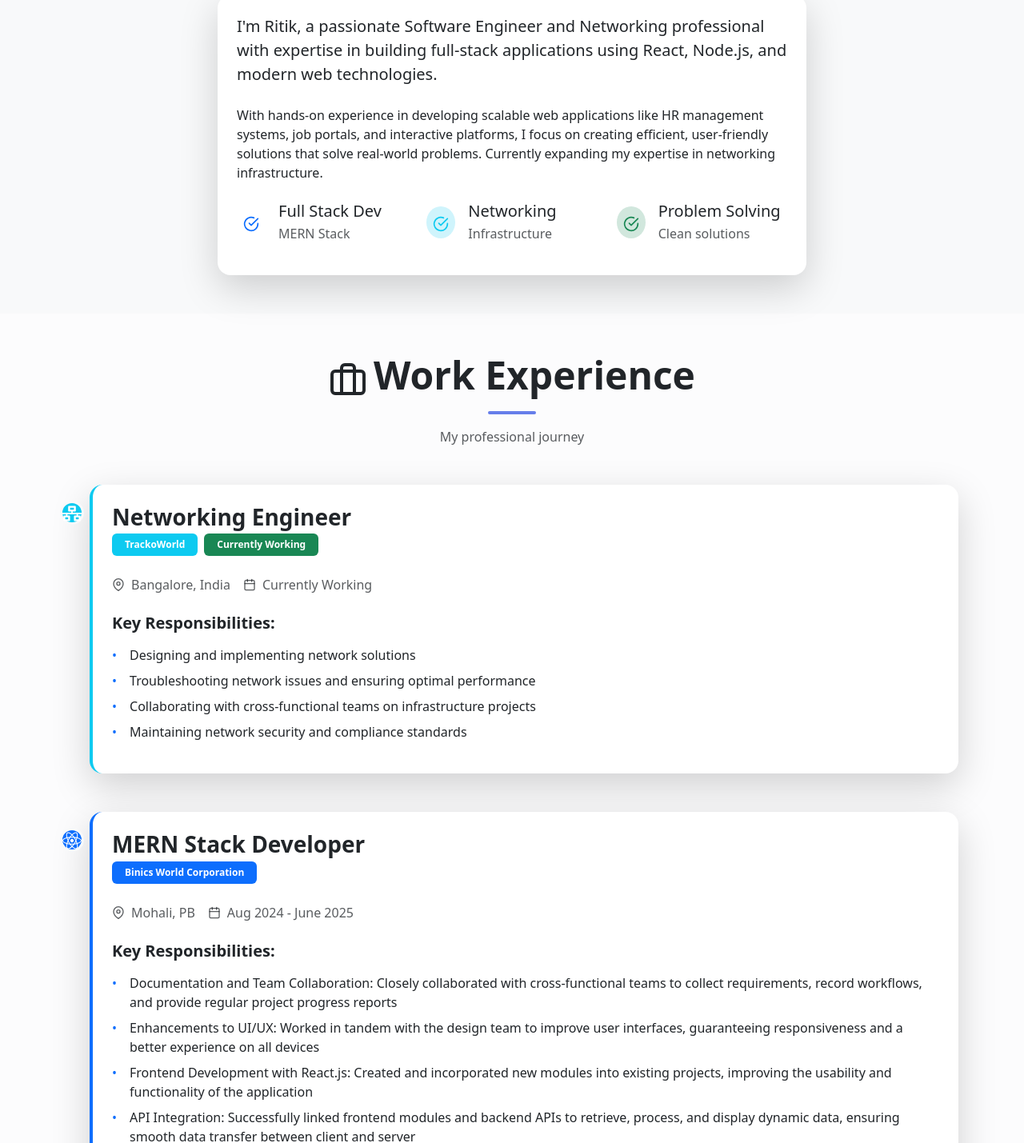
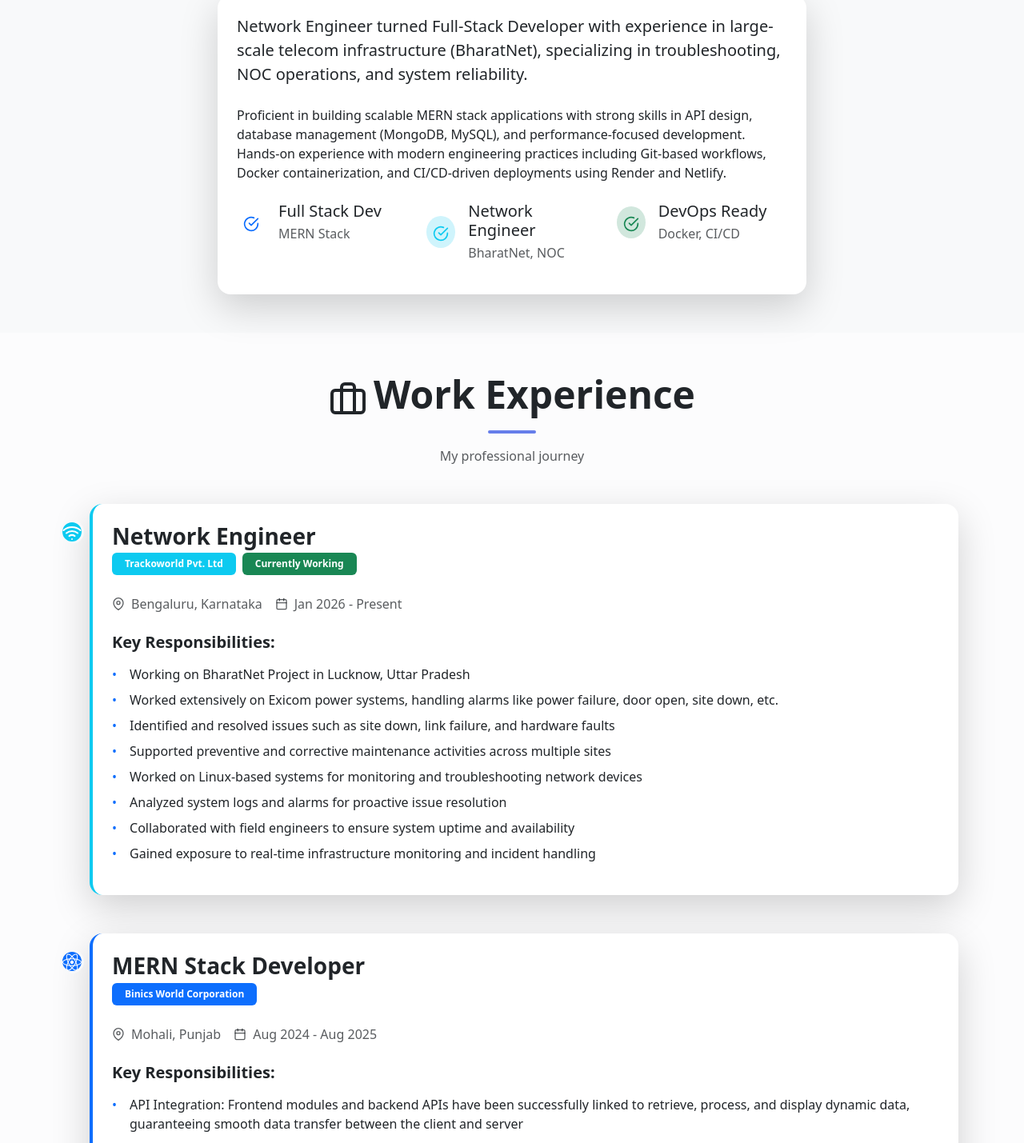
Before and after one commit to RITIKRAJGUPTA/PortfolioRRRGRitik, a React (Create React App) app in the folder client/: page / in a window 1280 px wide. Shown: the part 980-2409 px from the top of the page at 80% size. Built offline with nearby package versions, Linux system fonts and the light colour scheme.

Commit message:
Update App.js

```diff
--- a/client/src/App.js
+++ b/client/src/App.js
@@ -25,22 +25,24 @@ import {
   FiSend,
   FiEye,
   FiGitBranch,
-  FiServer,
-  FiDatabase,
   FiTrendingUp,
   FiCalendar,
   FiMapPin,
-  FiBriefcase as FiCase
+  FiBriefcase as FiCase,
+  FiShield,
+  FiWifi
 } from "react-icons/fi";
 
 import {
   FaReact,
   FaNodeJs,
-  FaJsSquare,
-  FaBootstrap,
   FaInstagram,
-  FaNetworkWired
+  FaDocker,
+  FaLinux,
 } from "react-icons/fa";
+
+import { SiMongodb, SiMysql, SiPostman, SiGit, SiCloudinary } from "react-icons/si";
+
 
 function App() {
   const [darkMode, setDarkMode] = useState(false);
@@ -86,35 +88,39 @@ function App() {
   };
 
   // Work Experience data
-  const experiences = [
+ const experiences = [
     {
-      company: "TrackoWorld",
-      location: "Bangalore, India",
-      position: "Networking Engineer",
-      period: "Currently Working",
-      icon: <FaNetworkWired size={24} />,
+      company: "Trackoworld Pvt. Ltd",
+      location: "Bengaluru, Karnataka",
+      position: "Network Engineer",
+      period: "Jan 2026 - Present",
+      icon: <FiWifi size={24} />,
       color: "info",
       responsibilities: [
-        "Designing and implementing network solutions",
-        "Troubleshooting network issues and ensuring optimal performance",
-        "Collaborating with cross-functional teams on infrastructure projects",
-        "Maintaining network security and compliance standards"
+        "Working on BharatNet Project in Lucknow, Uttar Pradesh",
+        "Worked extensively on Exicom power systems, handling alarms like power failure, door open, site down, etc.",
+        "Identified and resolved issues such as site down, link failure, and hardware faults",
+        "Supported preventive and corrective maintenance activities across multiple sites",
+        "Worked on Linux-based systems for monitoring and troubleshooting network devices",
+        "Analyzed system logs and alarms for proactive issue resolution",
+        "Collaborated with field engineers to ensure system uptime and availability",
+        "Gained exposure to real-time infrastructure monitoring and incident handling"
       ],
       current: true
     },
     {
       company: "Binics World Corporation",
-      location: "Mohali, PB",
+      location: "Mohali, Punjab",
       position: "MERN Stack Developer",
-      period: "Aug 2024 - June 2025",
+      period: "Aug 2024 - Aug 2025",
       icon: <FaReact size={24} />,
       color: "primary",
       responsibilities: [
-        "Documentation and Team Collaboration: Closely collaborated with cross-functional teams to collect requirements, record workflows, and provide regular project progress reports",
-        "Enhancements to UI/UX: Worked in tandem with the design team to improve user interfaces, guaranteeing responsiveness and a better experience on all devices",
-        "Frontend Development with React.js: Created and incorporated new modules into existing projects, improving the usability and functionality of the application",
-        "API Integration: Successfully linked frontend modules and backend APIs to retrieve, process, and display dynamic data, ensuring smooth data transfer between client and server",
-        "Code optimization and debugging: Identified and fixed problems in the existing codebase to guarantee effective operation and compliance with React.js coding best practices"
+        "API Integration: Frontend modules and backend APIs have been successfully linked to retrieve, process, and display dynamic data, guaranteeing smooth data transfer between the client and server",
+        "Code optimization and debugging: found and fixed problems in the current codebase to guarantee effective operation and compliance with React.js coding best practices",
+        "Used GitHub for version control and code management",
+        "Tested APIs using Postman and handled backend integration",
+        "Assisted in deploying applications and debugging production issues"
       ],
       current: false
     }
@@ -122,17 +128,22 @@ function App() {
 
   // Skills data
   const skills = [
+    { name: "MERN Stack", level: 88, icon: <FaReact size={20} /> },
+    { name: "MongoDB", level: 85, icon: <SiMongodb size={20} /> },
+    { name: "MySQL", level: 80, icon: <SiMysql size={20} /> },
     { name: "React.js", level: 90, icon: <FaReact size={20} /> },
     { name: "Node.js", level: 85, icon: <FaNodeJs size={20} /> },
-    { name: "MongoDB", level: 80, icon: <FiDatabase size={20} /> },
-    { name: "SQL", level: 75, icon: <FiServer size={20} /> },
-    { name: "JavaScript", level: 90, icon: <FaJsSquare size={20} /> },
-    { name: "Bootstrap", level: 85, icon: <FaBootstrap size={20} /> },
-    { name: "Networking", level: 70, icon: <FaNetworkWired size={20} /> },
+    { name: "Docker", level: 75, icon: <FaDocker size={20} /> },
+    { name: "Linux (Ubuntu, WSL)", level: 80, icon: <FaLinux size={20} /> },
+    { name: "Git & GitHub", level: 85, icon: <SiGit size={20} /> },
+    { name: "Router Troubleshooting", level: 85, icon: <FiWifi size={20} /> },
+    { name: "NOC Operations", level: 80, icon: <FiShield size={20} /> },
+    { name: "Postman", level: 85, icon: <SiPostman size={20} /> },
+    { name: "Cloudinary", level: 75, icon: <SiCloudinary size={20} /> },
   ];
 
   // Projects data
-    const projects = [
+  const projects = [
   {
     title: "HRMS",
     desc: "Built a complete HR platform to manage employee data, attendance, leave requests, and payroll with secure role-based access control.",
@@ -140,7 +151,8 @@ function App() {
     link: "https://rrghrmsbyritik.onrender.com",
     liveLinks: [
       { name: "Live 1", url: "https://rrghrmsbyritik.onrender.com" },
-      { name: "Live 2", url: "https://hrmsbyrrgritik-x1ub.onrender.com" }
+      { name: "Live 2", url: "https://hrmsbyrrgritik-x1ub.onrender.com"},
+      {name: "Docker Repo", url: "https://hub.docker.com/repositories/ritikrajgupta"}
     ],
     tags: ["Full Stack", "React", "Node.js"],
     icon: <FiUsers size={24} />,
@@ -178,6 +190,7 @@ function App() {
     icon: <FiCode size={24} />,
   },
 ];
+
 
   // Certifications data
   const certifications = [
@@ -220,7 +233,7 @@ function App() {
       />
 
       {/* Hero Section */}
-      <section
+       <section
         id="home"
         className="d-flex align-items-center justify-content-center text-center"
         style={{
@@ -250,10 +263,10 @@ function App() {
             </div>
             <h1 className="display-4 fw-bold mb-3">Ritik Raj Gupta</h1>
             <p className="lead mb-4" style={{ fontSize: "1.25rem", opacity: 0.9 }}>
-              Full Stack Developer & Networking Engineer
+              Network Engineer → Full-Stack Developer
             </p>
             <p className="mb-5" style={{ maxWidth: "600px", margin: "0 auto", opacity: 0.8 }}>
-              Passionate about creating elegant solutions to complex problems through clean code and modern technologies.
+              Network Engineer turned Full-Stack Developer with experience in large-scale telecom infrastructure (BharatNet), specializing in troubleshooting, NOC operations, and system reliability.
             </p>
 
             <div className="d-flex flex-wrap justify-content-center gap-3">
@@ -314,11 +327,10 @@ function App() {
             <Col lg={8} className="mx-auto">
               <div className={`p-4 rounded-4 ${darkMode ? 'bg-dark' : 'bg-white'} shadow-lg`}>
                 <p className="lead mb-4">
-                  I'm Ritik, a passionate Software Engineer and Networking professional with expertise in building full-stack applications using React, Node.js, and modern web technologies.
+                  Network Engineer turned Full-Stack Developer with experience in large-scale telecom infrastructure (BharatNet), specializing in troubleshooting, NOC operations, and system reliability.
                 </p>
                 <p className="mb-4">
-                  With hands-on experience in developing scalable web applications like HR management systems, job portals, and interactive platforms,
-                  I focus on creating efficient, user-friendly solutions that solve real-world problems. Currently expanding my expertise in networking infrastructure.
+                  Proficient in building scalable MERN stack applications with strong skills in API design, database management (MongoDB, MySQL), and performance-focused development. Hands-on experience with modern engineering practices including Git-based workflows, Docker containerization, and CI/CD-driven deployments using Render and Netlify.
                 </p>
                 <div className="row mt-4">
                   <div className="col-md-4 mb-3">
@@ -338,8 +350,8 @@ function App() {
                         <FiCheckCircle className="text-info" size={20} />
                       </div>
                       <div>
-                        <h5 className="mb-1">Networking</h5>
-                        <p className="text-muted mb-0">Infrastructure</p>
+                        <h5 className="mb-1">Network Engineer</h5>
+                        <p className="text-muted mb-0">BharatNet, NOC</p>
                       </div>
                     </div>
                   </div>
@@ -349,8 +361,8 @@ function App() {
                         <FiCheckCircle className="text-success" size={20} />
                       </div>
                       <div>
-                        <h5 className="mb-1">Problem Solving</h5>
-                        <p className="text-muted mb-0">Clean solutions</p>
+                        <h5 className="mb-1">DevOps Ready</h5>
+                        <p className="text-muted mb-0">Docker, CI/CD</p>
                       </div>
                     </div>
                   </div>
@@ -715,6 +727,60 @@ function App() {
           </Row>
         </Container>
       </section>
+       {/* Education Section - NEW */}
+      <section id="education" className={`py-5 ${darkMode ? 'bg-dark-subtle' : 'bg-light-subtle'}`}>
+        <Container>
+          <div className="text-center mb-5">
+            <h2 className="display-5 fw-bold mb-3">
+              <FiBriefcase className="me-2" />
+              Education
+            </h2>
+            <div className="underline mx-auto" style={{
+              width: "60px",
+              height: "4px",
+              background: darkMode ? "#0d6efd" : "#667eea",
+              borderRadius: "2px"
+            }}></div>
+          </div>
+
+          <Row className="g-4 justify-content-center">
+            <Col md={6}>
+              <div className={`p-4 rounded-4 ${darkMode ? 'bg-dark' : 'bg-white'} shadow-lg h-100`}>
+                <div className="d-flex align-items-center mb-3">
+                  <div className={`rounded-circle p-2 me-3 ${darkMode ? 'bg-primary-subtle' : 'bg-primary-subtle'}`}>
+                    <span className="text-primary">🎓</span>
+                  </div>
+                  <div>
+                    <h4 className="fw-bold mb-0">Master of Computer Applications</h4>
+                    <p className="text-muted mb-0">Chandigarh University, Mohali</p>
+                  </div>
+                </div>
+                <div className="d-flex justify-content-between align-items-center mb-3">
+                  <span className="badge bg-primary">July 2022 - May 2024</span>
+                  <span className="fw-semibold">GPA: 7.38/10</span>
+                </div>
+              </div>
+            </Col>
+            <Col md={6}>
+              <div className={`p-4 rounded-4 ${darkMode ? 'bg-dark' : 'bg-white'} shadow-lg h-100`}>
+                <div className="d-flex align-items-center mb-3">
+                  <div className={`rounded-circle p-2 me-3 ${darkMode ? 'bg-primary-subtle' : 'bg-primary-subtle'}`}>
+                    <span className="text-primary">📚</span>
+                  </div>
+                  <div>
+                    <h4 className="fw-bold mb-0">Bachelor of Computer Applications</h4>
+                    <p className="text-muted mb-0">Himachal Pradesh University, Shimla</p>
+                  </div>
+                </div>
+                <div className="d-flex justify-content-between align-items-center mb-3">
+                  <span className="badge bg-primary">July 2019 - May 2022</span>
+                  <span className="fw-semibold">GPA: 7.80/10</span>
+                </div>
+              </div>
+            </Col>
+          </Row>
+        </Container>
+      </section>
 
       {/* Contact Section */}
       <section id="contact" className={`py-5 ${darkMode ? 'bg-dark-subtle' : 'bg-light-subtle'}`}>
```
